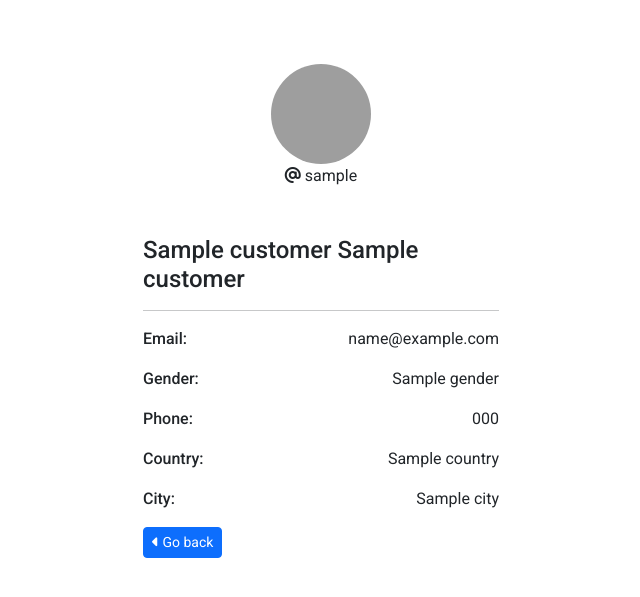
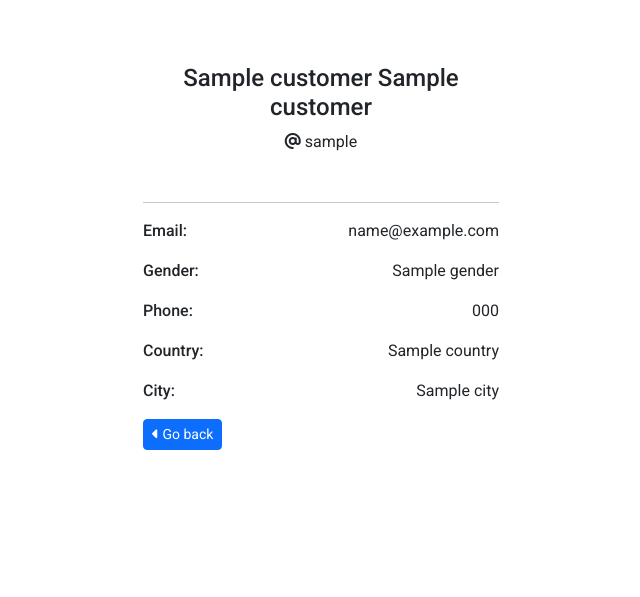
Before and after one commit to simplyniceweb/flexitest, a Symfony app: template templates/customers/details.html.twig in a window 1280 px wide. Shown: the top 597 px of the page, without its empty margins (319-959 px from the left). Run offline with Twig, Linux system fonts and the light colour scheme; the template is opened without the code that fills it: most values are stand-ins (such as "Sample title", 1, 10 or a date in 2020); some libraries are stand-ins or nearby versions; grey boxes are pictures that could not be loaded.

Commit message:
removal of the image

```diff
--- a/templates/customers/details.html.twig
+++ b/templates/customers/details.html.twig
@@ -5,10 +5,9 @@
         <div class="row">
             <div class="col-md-4 offset-md-4 my-3 customer">
                 <div class="text-center mb-5">
-                    <img src="https://i.pravatar.cc/100" class="img-fluid rounded-circle">
+                    <h4>{{ customer.getFirstName }} {{ customer.getLastName }}</h4>
                     <span class="d-block"><i class="fa-solid fa-at"></i> {{ customer.username }}</span>
                 </div>
-                <h4>{{ customer.getFirstName }} {{ customer.getLastName }}</h4>
                 <hr>
                 <p>Email: <span>{{ customer.email }}</span></p>
                 <p>Gender: <span>{{ customer.gender }}</span></p>
```
